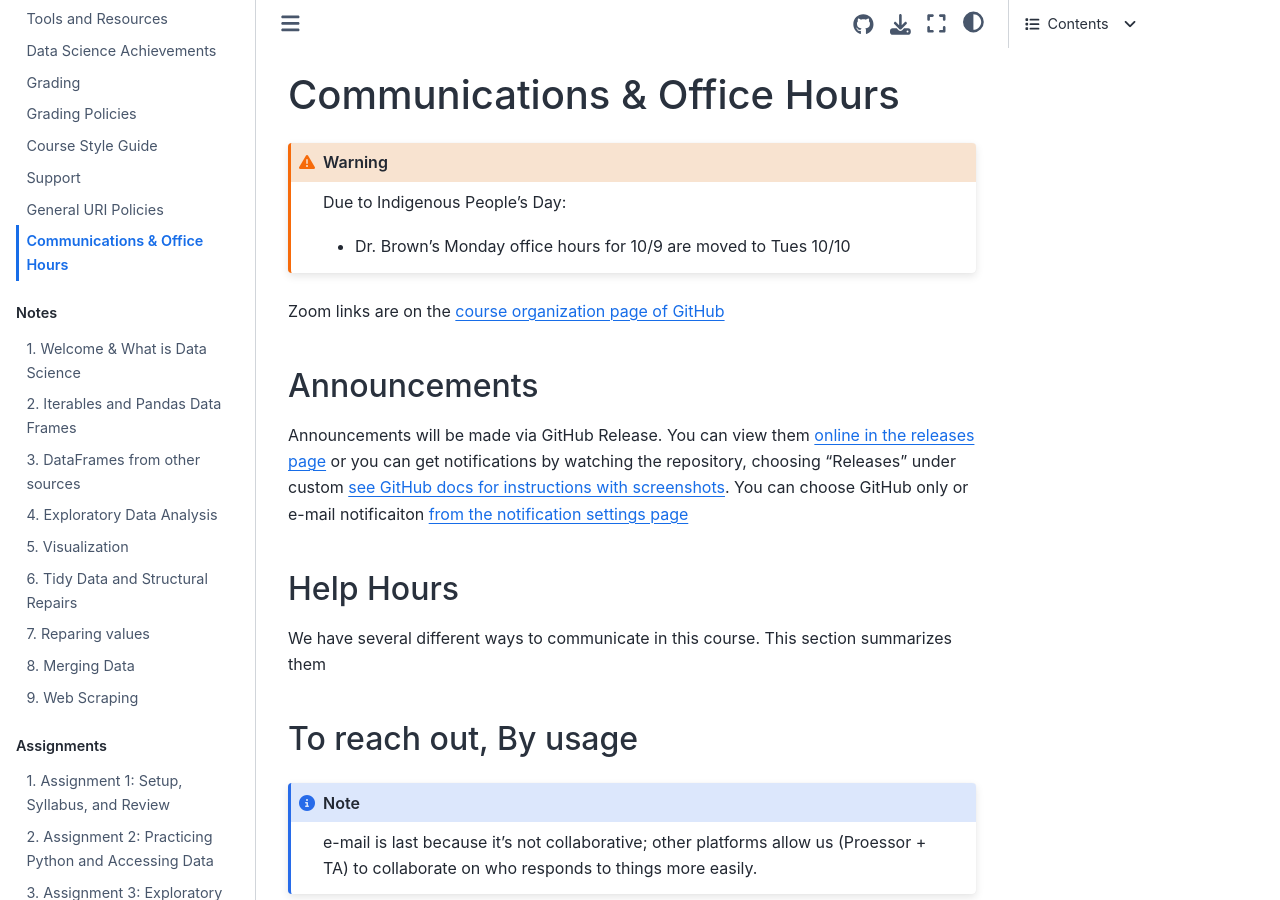
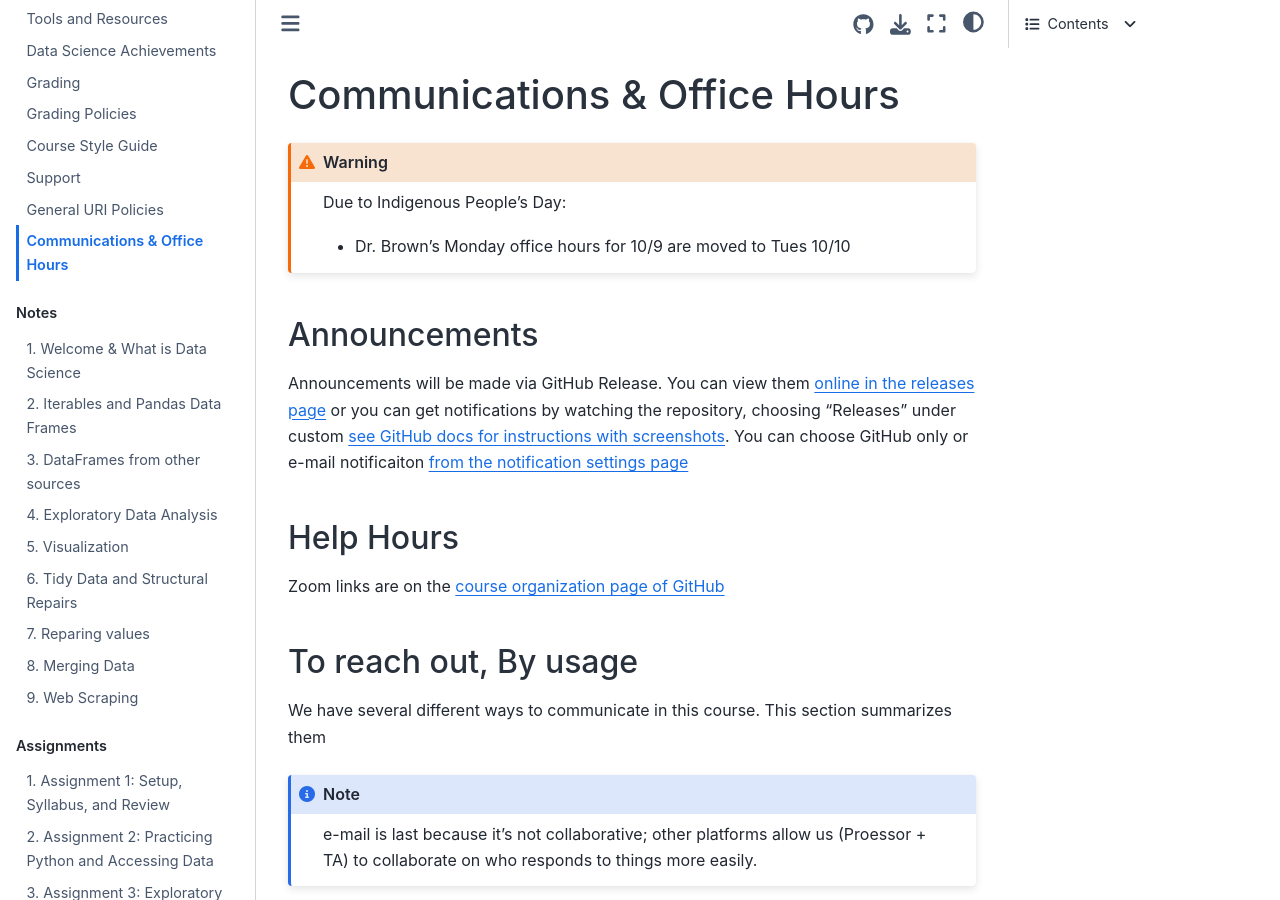
Before and after one commit to rhodyprog4ds/BrownFall23, a Jupyter Book: the page built from syllabus/communication.md, in a window 1280 px wide and 900 px high. Built offline with Jupyter Book 1.0.4 settings and Sphinx 7.4.7 and the Sphinx Book theme 1.1.4, drawn with Linux system fonts in a browser that asks for light colours; pages that are not in the unit, such as notebooks, are missing from menus; part of the change alters nothing that is shown.

````diff
--- a/syllabus/communication.md
+++ b/syllabus/communication.md
@@ -31,7 +31,7 @@ df = pd.read_csv('../_data/communication.csv')
 help_df = pd.read_csv('../_data/help_hours.csv')
 ```
 
-Zoom links are on the [course organization page of GitHub](https://github.com/rhodyprog4ds)
+
 
 ## Announcements
 
@@ -47,11 +47,13 @@ help_df.style.hide(axis="index")
 ```
 
 
-We have several different ways to communicate in this course. This section summarizes them
+Zoom links are on the [course organization page of GitHub](https://github.com/rhodyprog4ds)
+
+
 
 
 ## To reach out, By usage
-
+We have several different ways to communicate in this course. This section summarizes them
 ```{code-cell}
 :tags: ["remove-input"]
 
````
